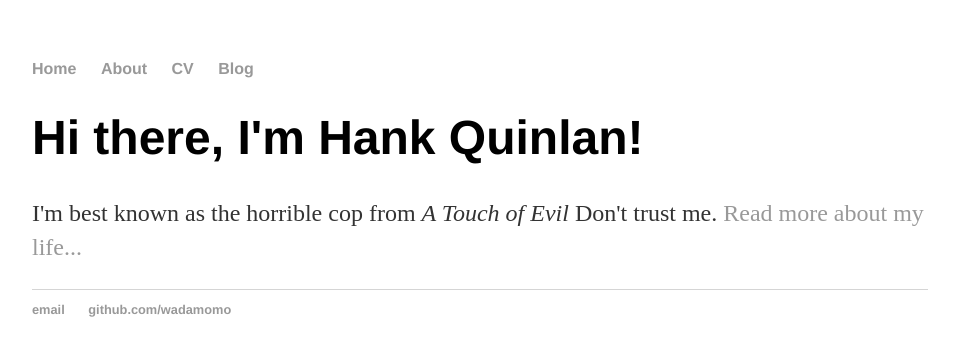
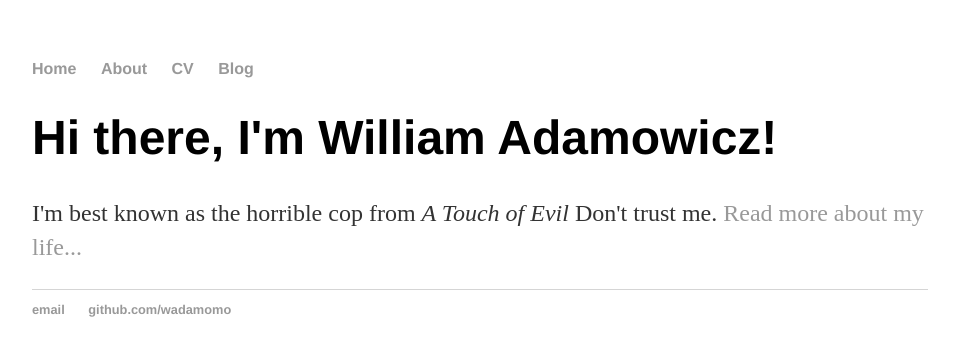
Before and after one commit to WADAMOMO/wadamomo.github.io, a Jekyll site: the page built from index.html, in a window 1280 px wide. Shown: the top 356 px of the page, without its empty margins (160-1115 px from the left). Built offline with Jekyll 4.4.1, drawn with Linux system fonts in a browser that asks for light colours.

Commit message:
Update index.html

```diff
--- a/index.html
+++ b/index.html
@@ -3,6 +3,6 @@ layout: default
 title: William Adamowicz
 ---
 <div class="blurb">
-	<h1>Hi there, I'm Hank Quinlan!</h1>
+	<h1>Hi there, I'm William Adamowicz!</h1>
 	<p>I'm best known as the horrible cop from <em>A Touch of Evil</em> Don't trust me. <a href="/about">Read more about my life...</a></p>
 </div><!-- /.blurb -->
```
